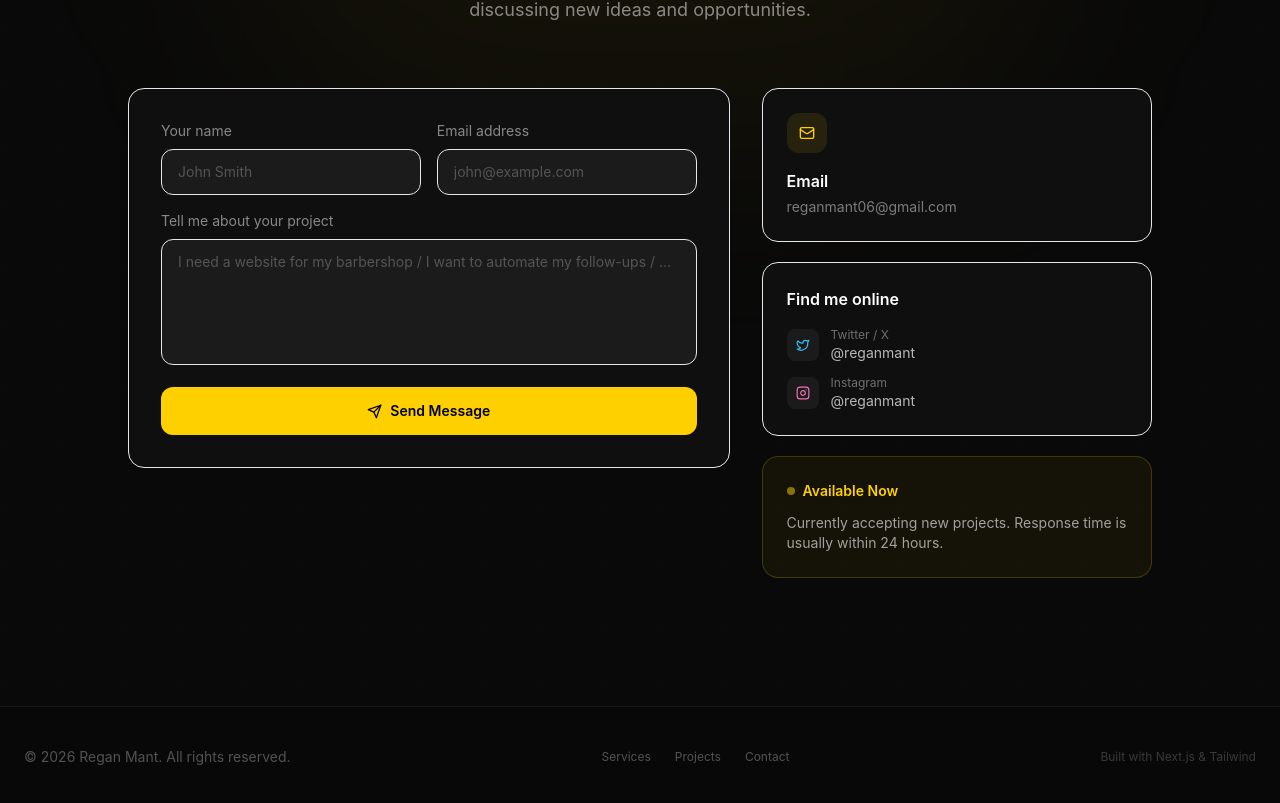
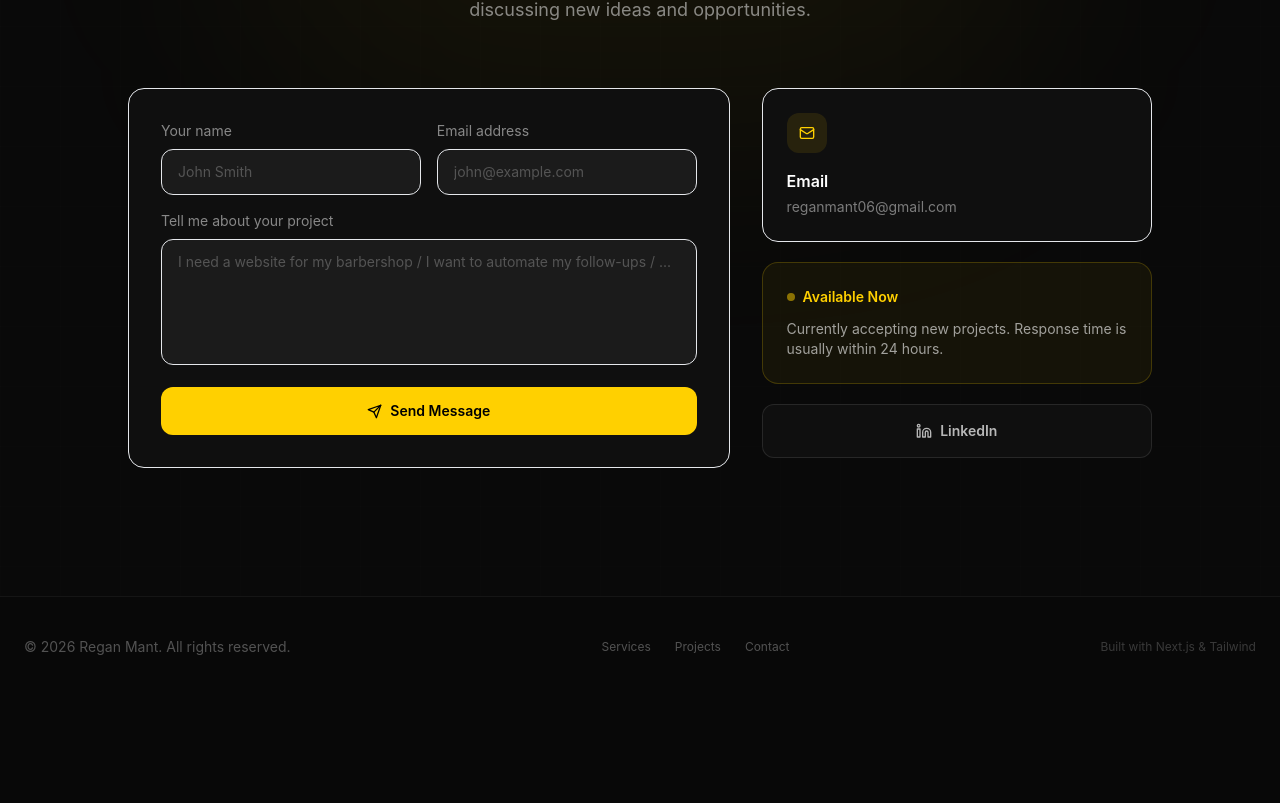
Before and after one commit to Regan-06/Regan-portfolio, a Next.js app in the folder Regan-portfolio/: page / in a window 1280 px wide. Shown: the part 7399-8202 px from the top of the page. After the commit the page ends 8096 px from the top, so only its background shows below. Built offline with nearby package versions, Linux system fonts and the light colour scheme.

Commit message:
Update Contact.tsx

```diff
--- a/Regan-portfolio/src/components/Contact.tsx
+++ b/Regan-portfolio/src/components/Contact.tsx
@@ -2,7 +2,7 @@
 
 import { motion } from "framer-motion";
 import { useState } from "react";
-import { Send, Mail, Twitter, Instagram, CheckCircle2 } from "lucide-react";
+import { Send, Mail, Linkedin, CheckCircle2 } from "lucide-react";
 
 export default function Contact() {
   const [form, setForm] = useState({ name: "", email: "", message: "" });
@@ -147,36 +147,6 @@ export default function Contact() {
               <p className="text-white/45 text-sm">reganmant06@gmail.com</p>
             </div>
 
-            <div className="p-6 rounded-2xl bg-[#0f0f0f] border border-white/8">
-              <h3 className="font-semibold mb-4">Find me online</h3>
-              <div className="flex flex-col gap-3">
-                {[
-                  {
-                    icon: Twitter,
-                    label: "Twitter / X",
-                    handle: "@reganmant",
-                    color: "text-sky-400",
-                  },
-                  {
-                    icon: Instagram,
-                    label: "Instagram",
-                    handle: "@reganmant",
-                    color: "text-pink-400",
-                  },
-                ].map((s) => (
-                  <div key={s.label} className="flex items-center gap-3">
-                    <div className="w-8 h-8 rounded-lg bg-white/5 flex items-center justify-center">
-                      <s.icon className={`w-3.5 h-3.5 ${s.color}`} />
-                    </div>
-                    <div>
-                      <div className="text-xs text-white/40">{s.label}</div>
-                      <div className="text-sm text-white/70">{s.handle}</div>
-                    </div>
-                  </div>
-                ))}
-              </div>
-            </div>
-
             <div className="p-6 rounded-2xl border border-[#FFD000]/20 bg-[#FFD000]/5">
               <div className="flex items-center gap-2 mb-3">
                 <div className="w-2 h-2 rounded-full bg-[#FFD000] animate-pulse" />
@@ -189,6 +159,16 @@ export default function Contact() {
                 24 hours.
               </p>
             </div>
+
+            <a
+              href="https://www.linkedin.com/in/regan-mant-071425345/"
+              target="_blank"
+              rel="noopener noreferrer"
+              className="flex items-center justify-center gap-2 p-4 rounded-xl border border-white/10 bg-[#0f0f0f] text-sm font-semibold text-white/70 transition-colors hover:border-[#FFD000]/30 hover:text-[#FFD000]"
+            >
+              <Linkedin className="h-4 w-4" />
+              LinkedIn
+            </a>
           </motion.div>
         </div>
       </div>
```
